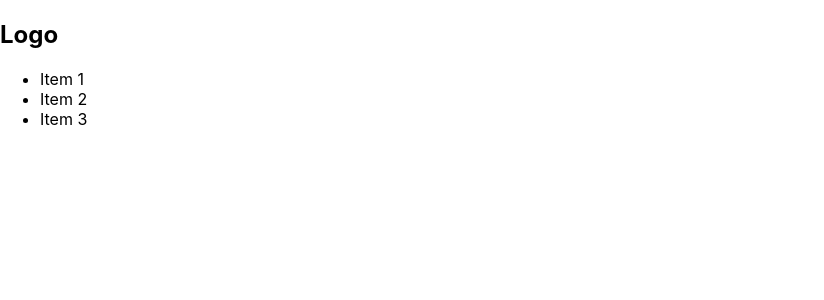
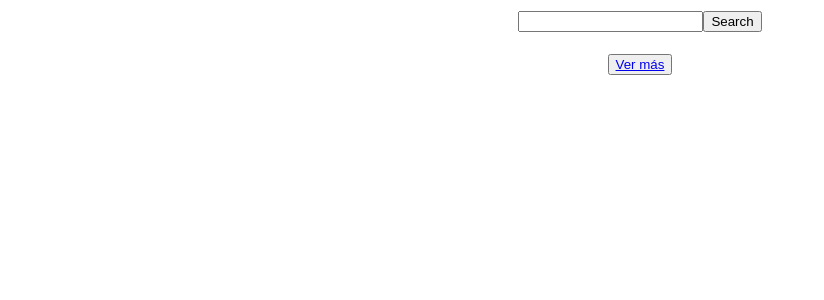
Before and after one commit to DanielMezaAcademlo/curso-react-aug-2021, a React (Create React App) app in the folder react-academlo/: page / in a window 1280 px wide. Shown: the top 300 px of the page, without its empty margins (0-824 px from the left). Built offline with nearby package versions, Linux system fonts and the light colour scheme.

Commit message:
Repaso de router en clase 8

```diff
--- a/react-academlo/package.json
+++ b/react-academlo/package.json
@@ -8,6 +8,7 @@
     "@testing-library/user-event": "^12.8.3",
     "react": "^17.0.2",
     "react-dom": "^17.0.2",
+    "react-router-dom": "^5.3.0",
     "react-scripts": "4.0.3",
     "web-vitals": "^1.1.2"
   },
--- a/react-academlo/src/App.js
+++ b/react-academlo/src/App.js
@@ -1,15 +1,31 @@
+import React from "react";
 import "./App.css";
 
-//Components
-import Header from "./componentes/Header";
+import { BrowserRouter, Switch, Route } from "react-router-dom";
+
+//Pages
+import Home from "./pages/Home";
+import Pokemon from "./pages/Pokemon";
 
 function App() {
   //JSX
 
   return (
-    <div className="App">
-      <Header />
-    </div>
+    <BrowserRouter>
+      <Switch>
+        <Route path="/" exact>
+          <Home />
+        </Route>
+
+        <Route path="/pokemon/:id/:name" exact>
+          <Pokemon />
+        </Route>
+
+        <Route path="*">
+          <h4>404 Not Found</h4>
+        </Route>
+      </Switch>
+    </BrowserRouter>
   );
 }
 
--- /dev/null
+++ b/react-academlo/src/pages/Home.jsx
@@ -0,0 +1,46 @@
+import React, { useState } from "react";
+import { Link } from "react-router-dom";
+
+const Home = () => {
+  const [name, setName] = useState("");
+  const [pokemonData, setPokemonData] = useState(null);
+
+  const handlePokemonName = ({ target }) => {
+    setName(target.value);
+  };
+
+  const handleSearchPokemon = async e => {
+    e.preventDefault();
+    try {
+      const response = await fetch(`https://pokeapi.co/api/v2/pokemon/${name}`);
+      const result = await response.json();
+      setPokemonData(result);
+    } catch (error) {
+      console.log(error);
+    }
+  };
+
+  return (
+    <div style={{ textAlign: "center", marginTop: 10 }}>
+      <form onSubmit={handleSearchPokemon}>
+        <input type="text" onChange={handlePokemonName} />
+        <button type="submit">Search</button>
+      </form>
+
+      <div style={{ margin: "auto" }}>
+        <h4>{pokemonData?.name}</h4>
+        <img
+          src={pokemonData?.sprites?.front_default}
+          alt={pokemonData?.name}
+        />
+        <button>
+          <Link to={`/pokemon/${pokemonData?.id}/${pokemonData?.name}`}>
+            Ver más
+          </Link>
+        </button>
+      </div>
+    </div>
+  );
+};
+
+export default Home;
--- /dev/null
+++ b/react-academlo/src/pages/Pokemon.jsx
@@ -0,0 +1,23 @@
+import React, { useEffect } from "react";
+import { useParams } from "react-router-dom";
+
+const Pokemon = () => {
+  const { id, name } = useParams();
+  useEffect(() => {
+    const handlePokemonByiD = async () => {
+      const response = await fetch(`https://pokeapi.co/api/v2/pokemon/${id}`);
+      const result = await response.json();
+      console.log(result);
+    };
+
+    handlePokemonByiD();
+  }, []);
+
+  return (
+    <div>
+      <h2>Si funciona :D</h2>
+    </div>
+  );
+};
+
+export default Pokemon;
```
Also changed, not shown: 1 other file (tests, documents, lock files or other folders).
